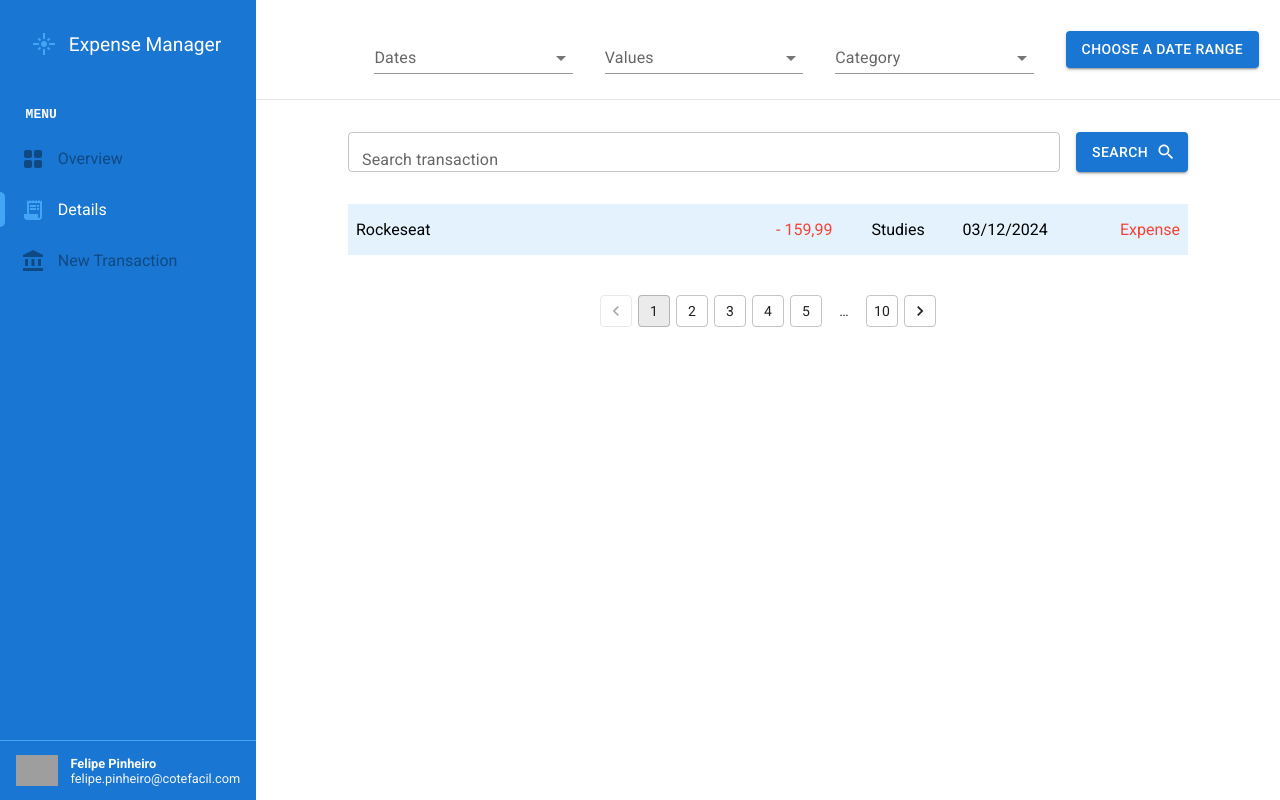
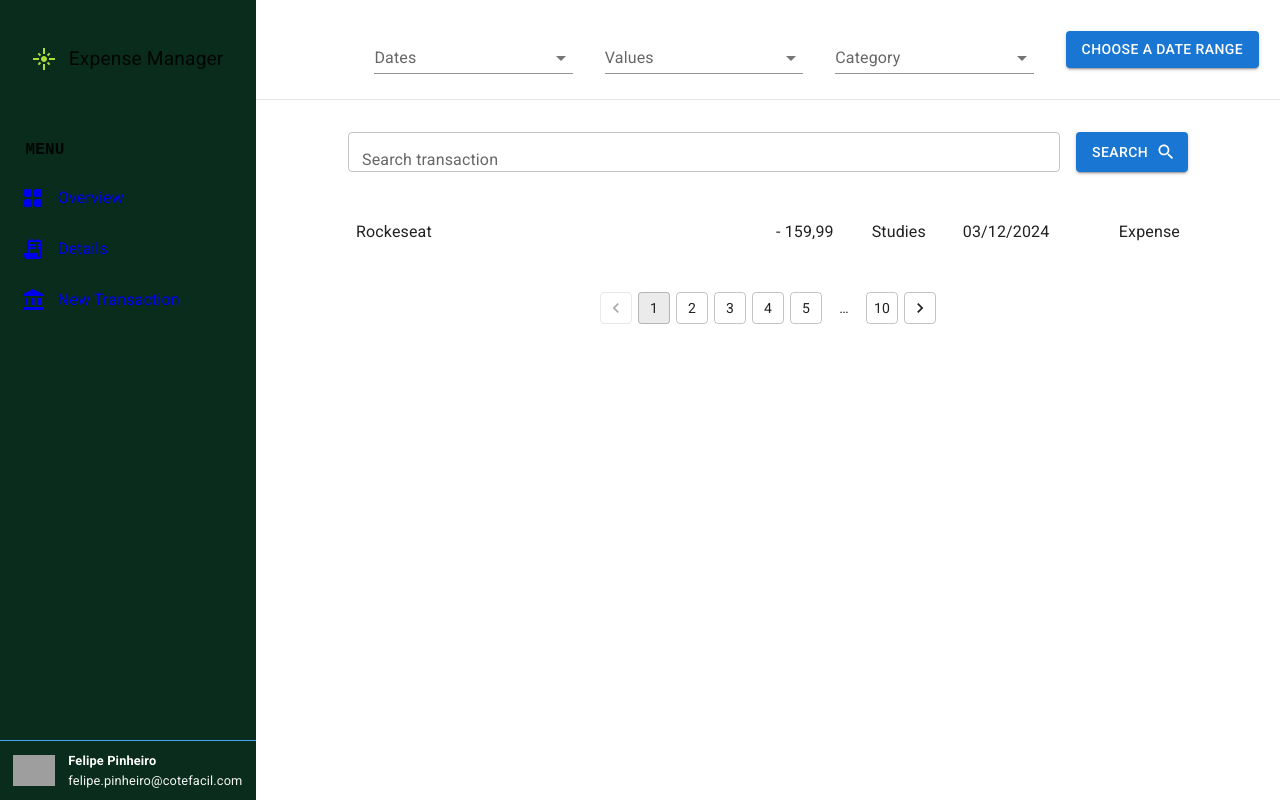
Before and after one commit to FelipePinheiro-dev/expense-manager, a React (Vite) app: page /details in a window 1280 px wide. Built offline with nearby package versions, Linux system fonts and the light colour scheme; data requests are answered from the project's data file; grey boxes are pictures that could not be loaded; what @toolpad/core would draw is missing.

Commit message:
feat: add starting migration all styles of application

```diff
--- a/src/@types/emotion.d.ts
+++ b/src/@types/emotion.d.ts
@@ -1,8 +1,8 @@
 /*eslint-disable*/
 
 import '@emotion/react'
-import { ThemeType } from '../styles/theme'
+import { Theme as MuiTheme } from '@mui/material/styles'
 
 declare module '@emotion/react' {
-    export interface Theme extends ThemeType {}
+  export interface Theme extends MuiTheme {}
 }
--- a/src/components/LogoApp/styles.ts
+++ b/src/components/LogoApp/styles.ts
@@ -1,20 +1,18 @@
 import styled from '@emotion/styled'
 
-export const LogoAppContainer = styled.span`
-    width: 100%;
-    display: flex;
-    align-items: center;
-    gap: .8rem;
-    padding: 2rem;
+export const LogoAppContainer = styled('span')(({ theme }) => ({
+  width: '100%',
+  display: 'flex',
+  alignItems: 'center',
+  gap: '.8rem',
+  padding: '2rem',
 
-    > svg {
-        color: ${props => props.theme.palette.primary.light};
-    }
+  '> svg': {
+    color: theme.palette.customColors['green-200'],
+  },
 
-    > h1 {
-        font-size: 1.2rem;
-        color: ${props => props.theme.palette.primary.contrastText};
-        font-weight: 400;
-    }
-
-`
+  '> h1': {
+    fontSize: '1.2rem',
+    fontWeight: 400,
+  },
+}))
--- a/src/components/Sidebar/index.tsx
+++ b/src/components/Sidebar/index.tsx
@@ -1,4 +1,4 @@
-import { GridViewRounded, ReceiptLong, /*BarChart*/ AccountBalance } from '@mui/icons-material'
+import { GridViewRounded, ReceiptLong, AccountBalance } from '@mui/icons-material'
 import { NavLink } from 'react-router-dom'
 import { SidebarContainer } from './styles'
 import { LogoApp } from '../LogoApp'
@@ -6,7 +6,7 @@ import { Avatar } from '../Avatar'
 
 export function Sidebar() {
     return (
-        <SidebarContainer >
+        <SidebarContainer>
             <LogoApp/>
             <span className='subtitle'>Menu</span>
 
--- a/src/components/Sidebar/styles.ts
+++ b/src/components/Sidebar/styles.ts
@@ -1,58 +1,50 @@
 import styled from '@emotion/styled'
 
-export const SidebarContainer  = styled.nav`
-   grid-area: 'side';
-   background-color: ${props => props.theme.palette.primary.main};
-   display: grid;
-   grid-template-rows: max-content max-content 1fr 60px;
+export const SidebarContainer = styled('div')(({ theme }) => ({
+  backgroundColor: theme.palette.customColors['green-800'],
+  display: 'grid',
+  gridTemplateRows: 'max-content max-content 1fr 60px',
 
-   > .subtitle {
-      padding: 1.2rem 1.6rem;
+  '> .subtitle': {
+    padding: '1.2rem 1.6rem',
+    fontWeight: 'bold',
+    fontFamily: 'monospace',
+    textTransform: 'uppercase',
+  },
 
-      color: ${props => props.theme.palette.primary.contrastText};
-      font-weight: bold;
-      font-family: monospace;
-      text-transform: uppercase;
-   }
+  '> .nav': {
+    display: 'flex',
+    flexDirection: 'column',
+    gap: '1rem',
 
-   > .nav {
-      display: flex;
-      flex-direction: column;
-      gap: 1rem;
+    a: {
+      textDecoration: 'none',
+      display: 'flex',
+      gap: '1rem',
 
-      a {
-         text-decoration: none;
-         display: flex;
-         gap: 1rem;
+      '.text': {
+        display: 'flex',
+        alignItems: 'center',
+        gap: '.8rem',
+      },
 
-         .text {
-            display: flex;
-            align-items: center;
-            gap: .8rem;
-            color: ${props => props.theme.palette.text.disabled};
-         }
+      '.green-border-active': {
+        width: '5px',
+        height: '35px',
+        borderTopRightRadius: '8px',
+        borderBottomRightRadius: '8px',
+      },
+    },
 
-         .green-border-active {
-            width: 5px;
-            height: 35px;
-            background-color: ${props => props.theme.palette.primary.main};
-            border-top-right-radius: 8px;
-            border-bottom-right-radius: 8px;
-         }
-      }
+    '.active': {
+      svg: {
+      },
 
-      .active {
-         svg {
-            color: ${props => props.theme.palette.primary.light};
-         }
+      '.text': {
+      },
 
-         .text {
-            color: ${props => props.theme.palette.primary.contrastText};
-         }
-
-         .green-border-active {
-            background-color: ${props => props.theme.palette.primary.light};
-         }
-      }
-   }
-`
+      '.green-border-active': {
+      },
+    },
+  },
+}))
--- a/src/main.tsx
+++ b/src/main.tsx
@@ -1,11 +1,9 @@
-import './styles/global.css'
-
 import { StrictMode } from 'react'
 import { createRoot } from 'react-dom/client'
 
-import { ThemeProvider } from '@mui/material'
+import { ThemeProvider, CssBaseline } from '@mui/material'
 import { NotificationsProvider } from '@toolpad/core/useNotifications'
-import theme from './styles/theme.ts'
+import { theme } from './styles/theme.ts'
 import { AppRoutes } from './routes/AppRoutes.tsx'
 
 import { Provider } from 'react-redux'
@@ -17,6 +15,7 @@ createRoot(document.getElementById('root')!).render(
   <StrictMode>
     <Provider store={store}>
       <ThemeProvider theme={theme}>
+        <CssBaseline />
         <PersistGate persistor={persistor}>
           <NotificationsProvider>
             <AppRoutes/>
--- a/src/pages/Dashboard/components/ResumeTransactions/Transaction/styles.ts
+++ b/src/pages/Dashboard/components/ResumeTransactions/Transaction/styles.ts
@@ -1,6 +1,5 @@
 import styled from '@emotion/styled'
-import * as colors from '@mui/material/colors'
-import { TypeVariant } from '.'
+import { TypeVariant } from './index'
 
 export const TransactionContainer = styled.div`
     width: 100%;
@@ -10,7 +9,7 @@ export const TransactionContainer = styled.div`
 
     > svg {
         font-size: 1.5rem;
-        color: ${props => props.theme.palette.primary.light};
+
     }
 `
 
@@ -31,9 +30,9 @@ export interface PropsType {
 }
 
 export const TypeCurrency = styled.span<PropsType>`
-    color: ${props => props.type === 'expense' ? colors.red[500] : colors.blue[500]};
+
 
     > svg {
-        color: ${props => props.type === 'expense' ? colors.red[500] : colors.blue[500]};
+
     }
 `
--- a/src/pages/Dashboard/components/ResumeTransactions/styles.ts
+++ b/src/pages/Dashboard/components/ResumeTransactions/styles.ts
@@ -1,5 +1,5 @@
 import styled from '@emotion/styled'
-import * as colors from '@mui/material/colors'
+
 
 export const ResumeTransactionsContainer = styled.div`
     display: flex;
@@ -8,11 +8,10 @@ export const ResumeTransactionsContainer = styled.div`
     gap: .8rem;
     padding: .75rem 1rem;
 
-    background: ${colors.blue['50']};
     border-radius: 8px;
     box-shadow: 0 1px 3px 0 rgb(0 0 0 / 0.1), 0 1px 2px -1px rgb(0 0 0 / 0.1);
 
     .title {
-        color: ${props => props.theme.palette.text.disabled};
+
     }
 `
--- a/src/pages/Dashboard/styles.ts
+++ b/src/pages/Dashboard/styles.ts
@@ -1,5 +1,4 @@
 import styled from '@emotion/styled'
-import * as colors from '@mui/material/colors'
 
 export const DashboardContainer = styled.div`
   width: 100%;
@@ -25,7 +24,7 @@ export const ChartContainer = styled.div`
   height: 100%;
   display: flex;
   align-items: center;
-  background: ${colors.blue['50']};
+
   border-radius: 8px;
   box-shadow: 0 1px 3px 0 rgb(0 0 0 / 0.1), 0 1px 2px -1px rgb(0 0 0 / 0.1);
 `
@@ -41,8 +40,8 @@ export  const TotalCard = styled.div<PropsTotalCard>`
   border-radius: 8px;
   box-shadow: 0 1px 3px 0 rgb(0 0 0 / 0.1), 0 1px 2px -1px rgb(0 0 0 / 0.1);
 
-  color: ${props => props.theme.palette.text.disabled};
-  background: ${colors.blue[50]};
+
+
 
   display: flex;
   flex-direction: column;
@@ -54,10 +53,10 @@ export  const TotalCard = styled.div<PropsTotalCard>`
     gap: 1rem;
     font-size: 2.2rem;
     font-weight: bold;
-    color: ${props => props.theme.palette.text.secondary};
+
 
     svg {
-      color: ${props => props.variant === 'blue' ? colors.blue['500'] : colors.red['500']};
+
     }
   }
 `
--- a/src/pages/Details/components/Table/styles.ts
+++ b/src/pages/Details/components/Table/styles.ts
@@ -1,5 +1,4 @@
 import styled from '@emotion/styled'
-import * as colors from '@mui/material/colors'
 
 export const TableContainer = styled.table`
     width: 100%;
@@ -10,8 +9,7 @@ export const TableContainer = styled.table`
 `
 
 export const Tr = styled.tr`
-    border-bottom: 8px solid ${props => props.theme.palette.background.default};
-    background: ${colors.blue[50]};
+
 `
 
 export const Td = styled.td`
@@ -32,5 +30,5 @@ interface PropsToggleColor {
 }
 
 export const ToggleColor = styled.span<PropsToggleColor>`
-    color: ${props => props.variant === 'red' ? colors.red[500] : colors.blue[500]};
+
 `
--- a/src/pages/NewTransaction/styles.ts
+++ b/src/pages/NewTransaction/styles.ts
@@ -1,5 +1,4 @@
 import styled from '@emotion/styled'
-import * as colors from '@mui/material/colors'
 
 export const NewTransactionContainer = styled.div`
 `
@@ -9,7 +8,6 @@ export const NewTransactionContent = styled.div`
     width: 100%;
     max-width: 37.5rem;
     box-shadow: 0 1px 3px 0 rgb(0 0 0 / 0.1), 0 1px 2px -1px rgb(0 0 0 / 0.1);
-    background: ${colors.blue[50]};
     border-radius: 8px;
 
     margin: 1rem auto;
@@ -19,7 +17,6 @@ export const NewTransactionContent = styled.div`
 
     > h1 {
         font-size: 1.5rem;
-        color: ${props  => props.theme.palette.text.disabled};
     }
 
     > form {
--- a/src/styles/global.css
+++ /dev/null
@@ -1,9 +0,0 @@
-* {
-    margin: 0;
-    padding: 0;
-    box-sizing: border-box;
-}
-
-body {
-    font-family: 'Roboto', sans-serif;
-}
--- a/src/styles/theme.ts
+++ b/src/styles/theme.ts
@@ -1,20 +1,77 @@
 import { createTheme } from '@mui/material/styles'
+import '@mui/x-date-pickers/themeAugmentation'
 
-const theme = createTheme({})
+declare module '@mui/material/styles' {
+  interface Palette {
+    customColors: {
+      white: string,
 
-export default theme
-export type ThemeType = typeof theme
+      'gray-200': string,
+      'gray-400': string,
+      'gray-600': string,
+      'gray-800': string,
 
-// #092c1c
-// #275347
-// #adde34
+      'green-200': string,
+      'green-400': string,
+      'green-800': string,
 
-// #ffffff
-// #e8e7e1
-// #757772
-// #3f433e
-// #535354
-// #141414
+      'orange-500': string,
+      'red-500': string,
+    },
+  }
+  interface PaletteOptions {
+    customColors: {
+      white: string,
 
-// #ec1e1e
-// #f7a23f
+      'gray-200': string,
+      'gray-400': string,
+      'gray-600': string,
+      'gray-800': string,
+
+      'green-200': string,
+      'green-400': string,
+      'green-800': string,
+
+      'orange-500': string,
+      'red-500': string,
+    },
+  }
+}
+
+export const theme = createTheme({
+  palette: {
+    customColors: {
+      white: '#FFFFFF',
+
+      'gray-200': '#e8e7e1',
+      'gray-400': '#757772',
+      'gray-600': '#535354',
+      'gray-800': '#3f433e',
+
+      'green-200':  '#adde34',
+      'green-400':  '#275347',
+      'green-800':  '#092c1c',
+      'orange-500': '#f7a23f',
+      'red-500':    '#ec1e1e'
+    }
+  },
+
+  components: {
+    MuiPickersDay: {
+      styleOverrides: {
+        root: {
+          '&:hover': {
+            backgroundColor: '#092c1c',
+          },
+          '&.Mui-selected': {
+            backgroundColor: '#092c1c',
+            color: '#ffffff',
+          },
+        },
+        today: {
+          border: '1px solid #092c1c',
+        },
+      },
+    },
+  },
+})
```
